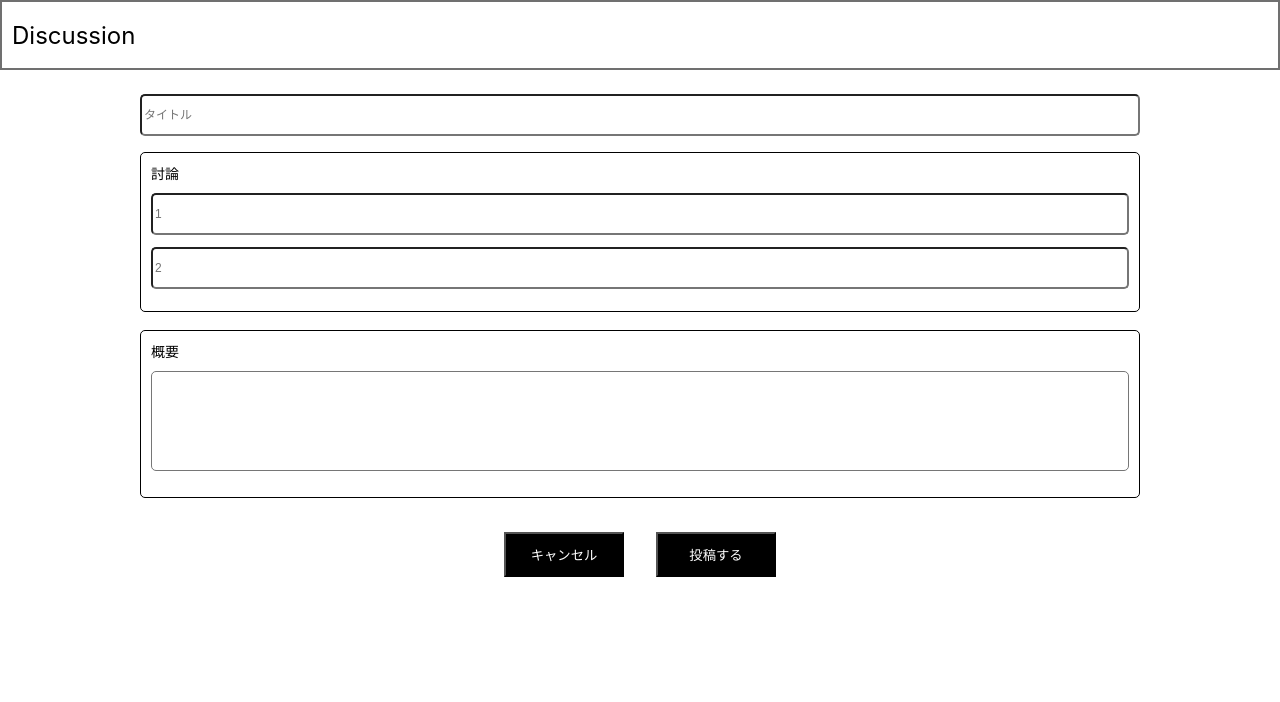
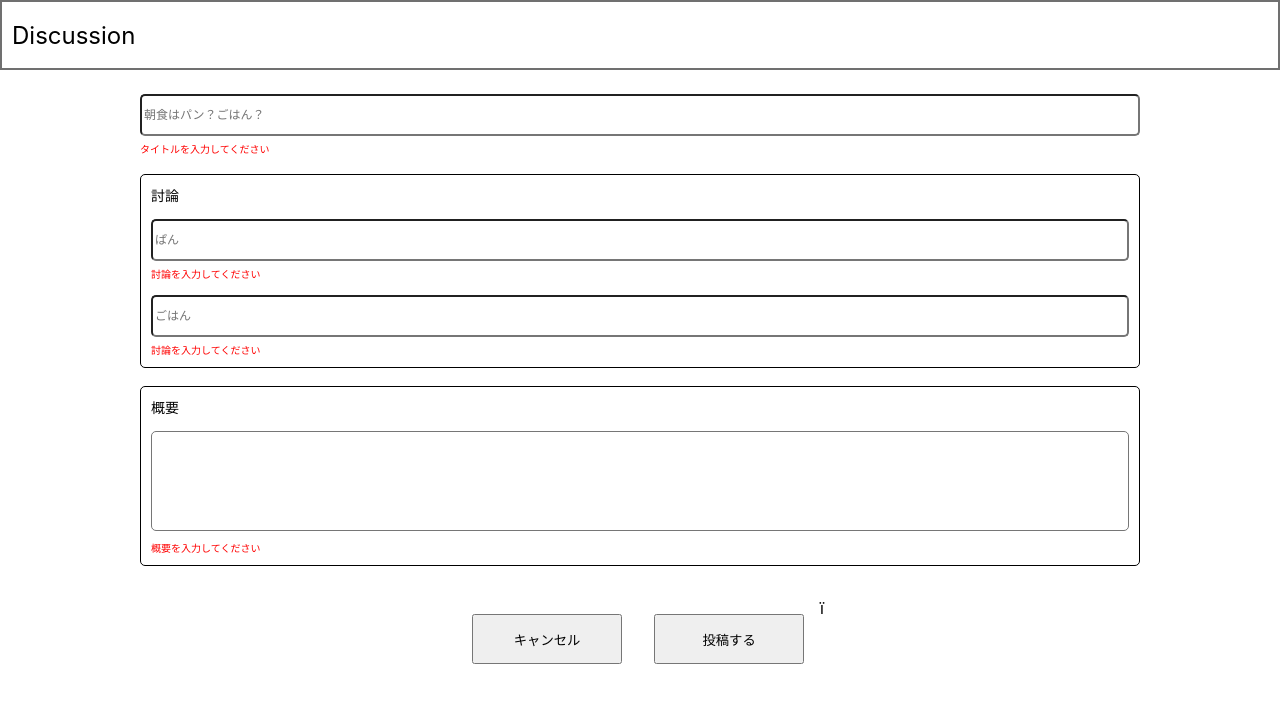
Before and after one commit to sikakou54/Discussion, a Next.js app: page /post in a window 1280 px wide. Shown: the top 702 px of the page. Built offline with nearby package versions, Linux system fonts and the light colour scheme.

Commit message:
first commit

```diff
--- a/components/button.jsx
+++ b/components/button.jsx
@@ -1,7 +1,7 @@
 import style from '../styles/Button.module.css';
 
-export default function Button({ text, onClick }) {
+export default function Button({ text, disable, onClick }) {
     return (
-        <button className={style.container} onClick={onClick}>{text}</button>
+        <button className={style.container} disabled={disable} onClick={onClick}>{text}</button>
     );
 }
--- a/pages/post/index.jsx
+++ b/pages/post/index.jsx
@@ -13,9 +13,6 @@ export default function Post({ userId }) {
     const [negativeText, setNegativeText] = useState('');
 
     async function onPost() {
-
-        if ('' !== title && '' !== detail && '' !== positiveText && '' !== negativeText) {
-
         apiFetchPost(process.env.awsApiGatewayHttpApiEndPoint + '/setDiscussion', {
             body: JSON.stringify({
                 country: 'jpn',
@@ -28,8 +25,6 @@ export default function Post({ userId }) {
         }).then(() => {
             Router.push('/posts');
         });
-
-        }
     }
 
     function onCancel() {
@@ -39,19 +34,38 @@ export default function Post({ userId }) {
     return (
         <Layout userId={userId} title={'Post'}>
             <div className={style.container}>
-                <div><input className={style.title} type='text' placeholder='タイトル' required onChange={(e) => { setTitle(e.target.value) }} /></div>
+                <div><input className={style.title} type='text' placeholder='朝食はパン？ごはん？' required onChange={(e) => { setTitle(e.target.value) }} /></div>
+                {title.length > 30 && <div className={style.errorText}>30文字以内で入力してください</div>}
+                {title.length === 0 && <div className={style.errorText}>タイトルを入力してください</div>}
+
                 <div className={style.frame}>
                     <div className={style.secsionName}>討論</div>
-                    <div><input className={style.discussion} type='text' placeholder='1' required onChange={(e) => { setPositiveText(e.target.value) }} /></div>
-                    <div><input className={style.discussion} type='text' placeholder='2' required onChange={(e) => { setNegativeText(e.target.value) }} /></div>
+                    <div><input className={style.discussion} type='text' placeholder='ぱん' required onChange={(e) => { setPositiveText(e.target.value) }} /></div>
+                    {positiveText.length > 20 && <div className={style.errorText}>20文字以内で入力してください</div>}
+                    {positiveText.length === 0 && <div className={style.errorText}>討論を入力してください</div>}
+
+                    <div><input className={style.discussion} type='text' placeholder='ごはん' required onChange={(e) => { setNegativeText(e.target.value) }} /></div>
+                    {negativeText.length > 20 && <div className={style.errorText}>20文字以内で入力してください</div>}
+                    {negativeText.length === 0 && <div className={style.errorText}>討論を入力してください</div>}
+
                 </div>
                 <div className={style.frame}>
                     <div className={style.secsionName}>概要</div>
                     <textarea className={style.oval} id="story" name="story" rows="5" cols="33" required onChange={(e) => { setDetail(e.target.value) }} />
+                    {detail.length > 140 && <div className={style.errorText}>140文字以内で入力してください</div>}
+                    {detail.length === 0 && <div className={style.errorText}>概要を入力してください</div>}
+
                 </div>
                 <div className={style.buttonArea}>
                     <div className={style.buttonAreaItem}><Button onClick={onCancel} text={'キャンセル'} /></div>
-                    <div className={style.buttonAreaItem}><Button onClick={onPost} text={'投稿する'} /></div>
+                    {
+                        (title.length > 0 && title.length <= 30) &&
+                            (positiveText.length > 0 && positiveText.length <= 20) &&
+                            (negativeText.length > 0 && negativeText.length <= 20) &&
+                            (detail.length > 0 && detail.length <= 140)
+                            ? <div className={style.buttonAreaItem}><Button disable={false} onClick={onPost} text={'投稿する'} /></div>
+                            : <div className={style.buttonAreaItem}><Button disaïble={true} onClick={onPost} text={'投稿する'} /></div>
+                    }ï
                 </div>
             </div>
         </Layout>
--- a/styles/Button.module.css
+++ b/styles/Button.module.css
@@ -1,8 +1,6 @@
 .container {
     width: 100%;
     height: 100%;
-    background-color: black;
-    color: white;
 }
 
 .container:hover {
--- a/styles/DiscussionLabel.module.css
+++ b/styles/DiscussionLabel.module.css
@@ -5,7 +5,6 @@
     align-items: center;
     border: 1px solid black;
     border-radius: 24px;
-    padding: 2px;
     padding-left: 5px;
     padding-right: 15px;
 }
--- a/styles/Finish.module.css
+++ b/styles/Finish.module.css
@@ -14,7 +14,7 @@
 .title {
     display: flex;
     align-items: center;
-    font-size: 16px;
+    font-size: 14px;
     margin-left: 12px;
 }
 
@@ -44,17 +44,17 @@
 }
 
 .message {
-    font-size: 18px;
+    font-size: 16px;
     margin-bottom: 90px;
 }
 
 .main {
-    font-size: 20px;
+    font-size: 14px;
     margin-bottom: 10px;
 }
 
 .sub {
-    font-size: 16px;
+    font-size: 12px;
 }
 
 .attendees {
@@ -65,7 +65,7 @@
     margin: 0 auto;
     border: 1px solid black;
     margin-bottom: 64px;
-    font-size: 14px;
+    font-size: 12px;
     border-radius: 12px;
 }
 
--- a/styles/Online.module.css
+++ b/styles/Online.module.css
@@ -14,7 +14,7 @@
 .title {
     display: flex;
     align-items: center;
-    font-size: 16px;
+    font-size: 14px;
     margin-left: 12px;
 }
 
@@ -44,17 +44,17 @@
 }
 
 .message {
-    font-size: 18px;
+    font-size: 16px;
     margin-bottom: 90px;
 }
 
 .main {
-    font-size: 20px;
+    font-size: 14px;
     margin-bottom: 10px;
 }
 
 .sub {
-    font-size: 16px;
+    font-size: 12px;
 }
 
 .attendees {
@@ -65,7 +65,7 @@
     margin: 0 auto;
     border: 1px solid black;
     margin-bottom: 64px;
-    font-size: 14px;
+    font-size: 12px;
     border-radius: 12px;
 }
 
--- a/styles/Post.module.css
+++ b/styles/Post.module.css
@@ -8,7 +8,7 @@
     height: 42px;
     border-radius: 5px;
     margin-top: 24px;
-    margin-bottom: 16px;
+    margin-bottom: 5px;
     background-color: white;
     color: black;
     font-size: 12px;
@@ -18,14 +18,14 @@
     width: 100%;
     height: 42px;
     border-radius: 5px;
-    margin-bottom: 12px;
+    margin-top: 14px;
+    margin-bottom: 5px;
     background-color: white;
     color: black;
     font-size: 12px;
 }
 
 .secsionName {
-    margin-bottom: 10px;
     font-size: 14px;
 }
 
@@ -34,7 +34,8 @@
     width: 100%;
     height: 100px;
     border-radius: 5px;
-    margin-bottom: 12px;
+    margin-top: 14px;
+    margin-bottom: 5px;
     background-color: white;
     color: black;
     font-size: 12px;
@@ -46,18 +47,24 @@
     border: 1px solid black;
     padding: 10px;
     border-radius: 5px;
-    margin-bottom: 18px;
+    margin-top: 18px;
 }
 
 .buttonArea {
     display: flex;
     justify-content: center;
+    margin-top: 32px;
 }
 
 .buttonAreaItem {
-    width: 120px;
-    height: 45px;
+    width: 150px;
+    height: 50px;
     margin: 16px;
+}
+
+.errorText {
+    color: red;
+    font-size: 10px;
 }
 
 @media screen and (min-width:480px) {
--- a/styles/Ready.module.css
+++ b/styles/Ready.module.css
@@ -14,7 +14,7 @@
 .title {
     display: flex;
     align-items: center;
-    font-size: 16px;
+    font-size: 14px;
     margin-left: 12px;
 }
 
@@ -44,7 +44,7 @@
 }
 
 .message {
-    font-size: 18px;
+    font-size: 16px;
     margin-bottom: 90px;
 }
 
@@ -65,7 +65,7 @@
     margin: 0 auto;
     border: 1px solid black;
     margin-bottom: 64px;
-    font-size: 14px;
+    font-size: 12px;
     border-radius: 12px;
 }
 
--- a/styles/Select.module.css
+++ b/styles/Select.module.css
@@ -6,7 +6,7 @@
 
 .title {
     width: 100%;
-    font-size: 20px;
+    font-size: 16px;
     margin-bottom: 20px;
     margin-top: 20px;
 }
@@ -17,13 +17,13 @@
     white-space: pre-wrap;
     width: 95%;
     height: 130px;
-    font-size: 14px;
+    font-size: 12px;
     border: 1px solid black;
     margin: 0 auto;
     resize: none;
     margin-bottom: 24px;
     overflow: auto;
-    border-radius: 12px;
+    border-radius: 6px;
 }
 
 .selectItems {
@@ -41,7 +41,7 @@
     color: black;
     border: 1px solid black;
     margin: 0 auto;
-    font-size: 14px;
+    font-size: 12px;
     margin-bottom: 24px;
     border-radius: 12px;
 }
--- a/styles/Standby.module.css
+++ b/styles/Standby.module.css
@@ -14,8 +14,9 @@
 .title {
     display: flex;
     align-items: center;
-    font-size: 16px;
+    font-size: 14px;
     margin-left: 12px;
+    width: 280px;
 }
 
 .watcher {
@@ -44,7 +45,7 @@
 }
 
 .message {
-    font-size: 18px;
+    font-size: 16px;
     margin-bottom: 90px;
 }
 
@@ -53,11 +54,12 @@
     align-items: center;
     width: 340px;
     height: 80px;
+    border: 1px solid black;
+    font-size: 12px;
+    border-radius: 12px;
     margin: 0 auto;
-    border: 1px solid black;
     margin-bottom: 64px;
-    font-size: 14px;
-    border-radius: 12px;
+    padding: 5px;
 }
 
 .disable {
--- a/styles/TimeLineItem.module.css
+++ b/styles/TimeLineItem.module.css
@@ -43,9 +43,9 @@
 }
 
 .discussionLabelItems {
-    width: 280px;
+    width: 290px;
     font-size: 10px;
-    height: 24px;
+    height: 28px;
     margin-bottom: 7px;
 }
 
```
Lines whose indentation alone changed are shown as unchanged.
